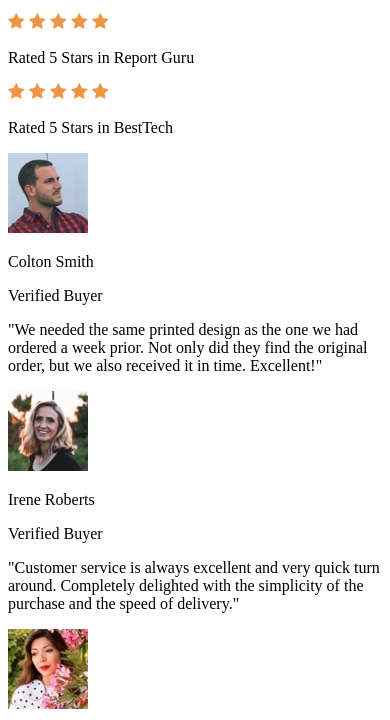
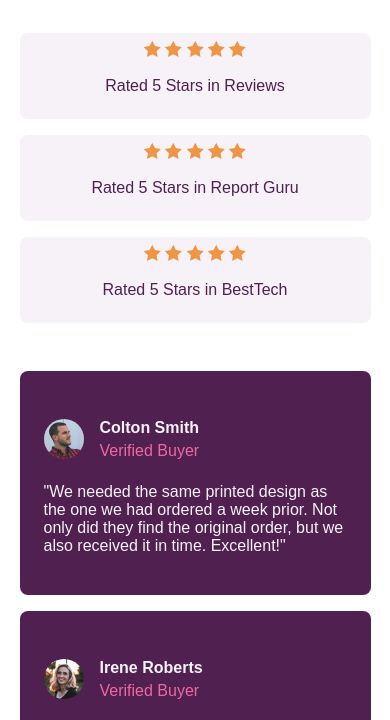
Before and after one commit to lexzee/Social-Proof-Section, a plain HTML site: page index.html in a window 390 px wide. Shown: the part 188-908 px from the top of the page. Drawn offline with nearby package versions, Linux system fonts and the light colour scheme; files that its build step writes are made by us from their sources.

Commit message:
Finished styling for mobile view

```diff
--- a/index.html
+++ b/index.html
@@ -11,7 +11,7 @@
       sizes="32x32"
       href="./images/favicon-32x32.png"
     />
-    <link rel="stylesheet" href="./main.css">
+    <link rel="stylesheet" href="./input.css">
 
     <title>Frontend Mentor | Social proof section</title>
 
@@ -73,6 +73,7 @@
                 Rated 5 Stars in Report Guru
               </p>
             </section>
+          </section>
             <!-- rating3 -->
           <section class="ratings">
             <!-- stars -->
@@ -114,7 +115,6 @@
     Not only did they find the original order, but we also received it in time.
     Excellent!"
             </p>
-          </section>
           </section>
         </section>
         <!-- Card 2 -->
@@ -166,6 +166,7 @@
       </section>
     </section>
     </section>
+    </section>
 
     <div class="attribution">
       Challenge by
--- a/input.css
+++ b/input.css
@@ -1,3 +1,88 @@
-@tailwind base;
+/* @tailwind base;
 @tailwind components;
-@tailwind utilities;
+@tailwind utilities; */
+
+body{
+  margin: 0 auto;
+  padding: 0;
+  font-family: sans-serif;
+}
+
+#container{
+  background-color: hsl(0, 0%, 100%);
+  margin: 5%;
+  position: relative;
+}
+
+#detRate{
+  align-items: center;
+  justify-content: between;
+  text-align: center;
+}
+
+#description{
+  margin: 2.5rem auto;
+}
+#description #header{
+  font-size: 2rem;
+  color: hsl(300, 43%, 22%);
+  margin: 1rem auto;
+}
+#description #desc{
+  font-size: 15px;
+  color: hsl(303, 10%, 53%);
+}
+
+#ratings{
+  margin-top: 3rem auto;
+}
+
+#ratings .ratings{
+  background-color: hsl(300, 24%, 96%);
+  color: hsl(300, 43%, 22%);
+  padding: .5rem;
+  margin: 1rem auto;
+  border-radius: .5rem;
+}
+
+#testimonial{
+  margin: 3rem auto;
+}
+
+#testimonial .card{
+  background-color: hsl(300, 43%, 22%);
+  color: hsl(300, 24%, 96%);
+  padding: 1.5rem;
+  border-radius: .5rem;
+  margin: 1rem auto;
+  text-align: left;
+  align-items: center;
+}
+
+.imgName{
+  display: flex;
+  margin: 1.5rem auto;
+  /* background-color: black; */
+}
+.imgName img{
+  height: 40px;
+  width: 40px;
+  border-radius: 50%;
+  margin: auto 1rem ;
+  margin-left: 0;
+}
+.imgName p{
+  align-items: left;
+  padding: auto;
+  margin: 0;
+}
+.nameCont{
+  height: 40px;
+}
+.nameCont .name{
+  font-weight: 700;
+  margin-bottom: .3rem;
+}
+.nameCont .subName{
+  color: hsl(333, 80%, 67%);
+}
```
Lines whose indentation alone changed are shown as unchanged.
